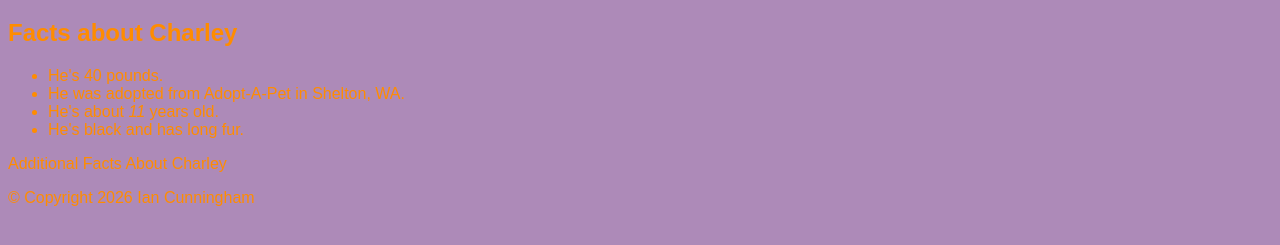
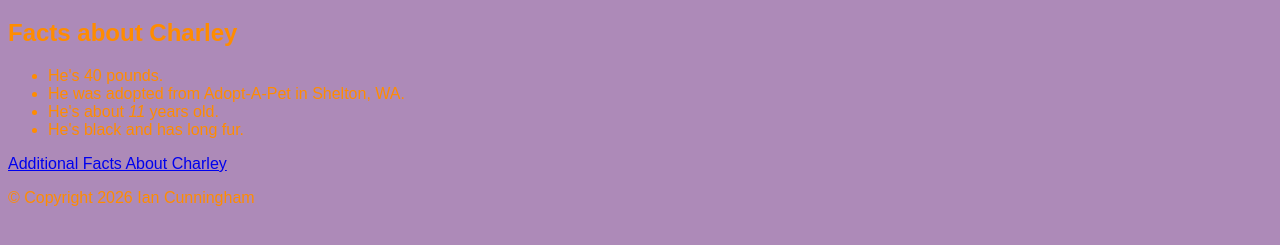
Before and after one commit to iancunningham2-netizen/Module-5-Fugly, a plain HTML site: page index.html in a window 1280 px wide. Shown: the part 131-376 px from the top of the page. Drawn offline with Linux system fonts and the light colour scheme.

Commit message:
Fix HTML formatting and correct anchor tag

```diff
--- a/index.html
+++ b/index.html
@@ -17,7 +17,7 @@
             <li>He's about <em>11</em> years old.</li>
             <li>He's black and has long fur.</li>
         </ul>
-        <p><ahref="charley-facts.html>Additional Facts About Charley</a></p>
+        <p><a href="charley-facts.html">Additional Facts About Charley</a></p>
     </main>
     <footer>&copy; Copyright 2026 Ian Cunningham</footer>
 </body>
```
